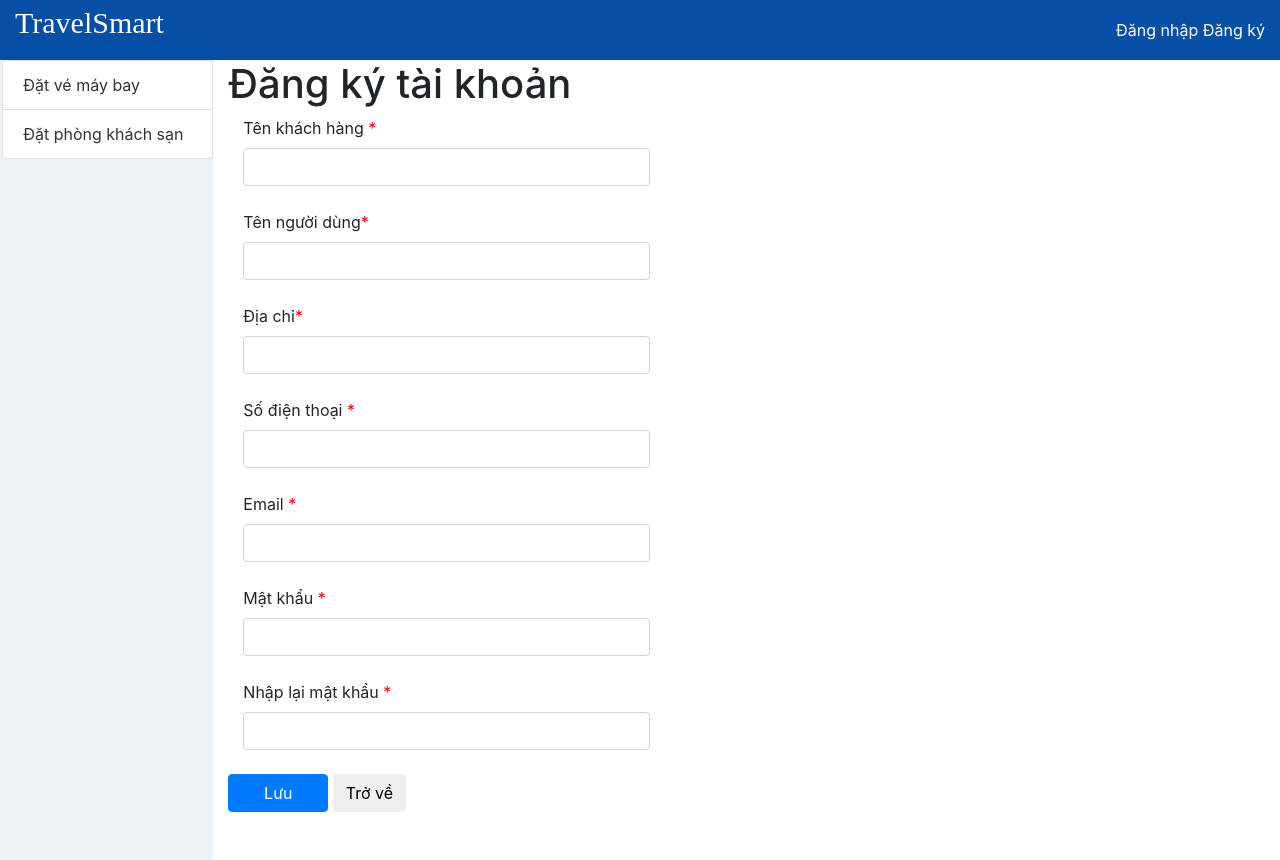
After one commit to PhuongNguyen96UET/thht, a PHP site: the page made by views/register.php in a window 1280 px wide. The commit adds this page. Run offline with PHP 8.4, Linux system fonts and the light colour scheme; the template is opened without the code that fills it, so the values that code supplies are empty.

Commit message:
thay doi

```diff
--- a/controllers/dashboard.php
+++ b/controllers/dashboard.php
@@ -1,9 +1,9 @@
 <?php if (!defined('IN_SITE')) die ('The request not found');
 function getDashBoard()
 {
-    if (!is_logged()){
-        redirect(base_url(), array('controller' => 'login', 'action' => 'logout'));
-    }
+//    if (!is_logged()){
+//    redirect(base_url(), array('controller' => 'login', 'action' => 'logout'));
+//}
     include_once('views/base/header.php');
     include_once('views/base/footer.php');
 }
--- a/controllers/login.php
+++ b/controllers/login.php
@@ -47,6 +47,10 @@ function logout(){
     set_logout();
 
 // Chuyển hướng sang trang login
-    redirect(base_url('?cotroller=login&action=getUser'));
+    redirect(base_url('?cotroller=dashboard&action=getDashBoard'));
 }
+function register(){
+    require_once('views/register.php');
+}
+
 ?>
--- a/controllers/nhanvien.php
+++ b/controllers/nhanvien.php
@@ -1,8 +1,8 @@
 <?php if (!defined('IN_SITE')) die ('The request not found');
 function getQuery(){
-    if (!is_logged()) {
-        redirect(base_url(), array('controller' => 'login', 'action' => 'logout'));
-    }
+//    if (!is_logged()) {
+//        redirect(base_url(), array('controller' => 'login', 'action' => 'logout'));
+//    }
 
     include_once('views/base/header.php');
     include_once('views/nhanvien/nhanvien.php');
--- a/controllers/users_cus.php
+++ b/controllers/users_cus.php
@@ -56,7 +56,7 @@ function getData()
     $paging = paging($link, $total_records, $current_page, $limit);
 
 // Lấy danh sách User
-    $sql =db_create_sql("SELECT users_cus.id,users_cus.fullname,users_cus.username,users_cus.phone,users_cus.email,users_cus.address, as subcription FROM users_cus  {where} LIMIT {$paging['start']}, {$paging['limit']}",$data);
+    $sql =db_create_sql("SELECT users_cus.id,users_cus.fullname,users_cus.username,users_cus.phone,users_cus.email,users_cus.address FROM users_cus  {where} LIMIT {$paging['start']}, {$paging['limit']}",$data);
     $users = db_get_list($sql);
 //}
     include_once('views/khachhang/khachhang.php');
@@ -90,7 +90,7 @@ function addKH(){
             'phone'     => input_post('phone'),
             'email'  => input_post('email'),
             'address'     => input_post('address'),
-            "password"  => input_post("password")
+            "password"  => input_post("password"),
             're-password'  => input_post('re-password'),
         );
 
@@ -108,7 +108,7 @@ function addKH(){
 //            // Nếu insert thành công thì thông báo
 //            // và chuyển hướng về trang danh sách user
             if (db_insert('users_cus', $data)){
-                $link= create_link(base_url(), array('controller' => 'khachhang', 'action' => 'getData'));
+                $link= create_link(base_url(), array('controller' => 'users_cus', 'action' => 'getData'));
                 echo"
             <script>
                 alert('Thêm người dùng thành công!');
--- a/index.php
+++ b/index.php
@@ -3,8 +3,8 @@
 define("IN_SITE", true);
 
 // Lấy module và action trên URL
-$controller = isset($_GET['controller'])? $_GET['controller']: 'login' ;
-$action = isset($_GET['action'])?$_GET['action']: 'getUser' ;
+$controller = isset($_GET['controller'])? $_GET['controller']: 'dashboard' ;
+$action = isset($_GET['action'])?$_GET['action']: 'getDashBoard' ;
 
 include_once('libs/session.php');
 include_once('models/database.php');
--- a/libs/helper.php
+++ b/libs/helper.php
@@ -3,7 +3,7 @@
 # BÀI THỨ 08
 // Hàm tạo URL
 function base_url($uri = ''){
-    return 'http://localhost/pttk/'.$uri;
+    return 'http://localhost/thht/'.$uri;
 }
 
 // Hàm redirect
--- a/views/admin/add.php
+++ b/views/admin/add.php
@@ -1,7 +1,7 @@
 <h1>Thêm thành viên</h1>
 
 
-<form id="main-form" class="form" method="post" action="<?php echo create_link(base_url(), array('controller' => 'user', 'action' => 'addUser')); ?>" accept-charset="utf-8">
+<form id="main-form" class="form" method="post"  accept-charset="utf-8">
     <input type="hidden" name="request_name" value="add_user"/>
 
     <div class="col-md-6">
@@ -27,9 +27,7 @@
 
        <label for="level" class="control-label" >Chọn loại người dùng <span style="color:red;">*</span></label>
        <select class="custom-select" name="level" class="col-sm-10 form-control">
-        <option value="">-- Chọn loại người dùng --</option>
         <option value="1" <?php echo (input_post('level') == 1) ? 'selected' : ''; ?>>Admin</option>
-        <option value="2" <?php echo (input_post('level') == 2) ? 'selected' : ''; ?>>Member</option>
         </select>
         <br>
         <span><?php show_error($error, 'level'); ?></span><br>
--- /dev/null
+++ b/views/register.php
@@ -0,0 +1,100 @@
+<!DOCTYPE html><html><head>
+    <meta charset="UTF-8">
+    <meta name="viewport" content="width=device-width,
+initial-scale=1">
+    <link rel="stylesheet" href="css/font-awesome-4.7.0/css/font-awesome.min.css">
+    <link rel="stylesheet" href="css/bootstrap.css">
+    <link rel="stylesheet" href="css/styles.css">
+    <script src="js/jquery-3.2.1.slim.min.js"></script>
+    <script src="js/popper.min.js"></script>
+    <script src="js/bootstrap.min.js"></script>
+</head><body>
+<div class="container-fluid">
+    <div class="row" style="background-color: #074ea7">
+        <div class="col-xs-1 col-sm-2 logo" >
+            <a href="<?php echo create_link(base_url(), array('controller' => 'dashboard', 'action' => 'getDashBoard'))?>" id="logo2" style="color: white;font-family: initial;font-size: 30px;margin-top: 10px;">TravelSmart</a>
+        </div>
+        <div class="col-xs-11 col-sm-10" >
+            <div id="dndx">
+                <span>
+            <?php if (is_admin()){ ?>
+                <a style="color: white;" href="<?php echo create_link(base_url(), array('controller' => 'list', 'action' => 'getList')); ?>">Quản lý người dùng</a>
+            <?php } ?>
+                    </span>
+                <span id="right">
+                        <?php
+                        if (is_logged()){ ?>
+                            Xin chào <?php echo get_current_username(); ?>
+                            <a style="color: white;" href="<?php echo base_url('?controller=login&action=logout'); ?>">Đăng xuất</a>
+                        <?php   }else{ ?>
+                            <a style="color: white;" href="<?php echo base_url('?controller=login&action=getUser'); ?>">Đăng nhập</a>
+                            <a style="color: white;" href="<?php echo base_url('?controller=login&action=register'); ?>">Đăng ký</a>
+                        <?php } ?>
+            </span></div>
+        </div>
+    </div>
+    <div class="row">
+        <div class="col-xs-1 col-sm-2" id="panel">
+
+            <ul class="fordtreeview list-group">
+                <li class="list-group-item"><a href="<?php echo create_link(base_url(), array('controller' => 'nhanvien', 'action' => 'getQuery'))?>">Đặt vé máy bay</a></li>
+                <li class="list-group-item"><a href="<?php echo create_link(base_url(), array('controller' => 'nhanvien', 'action' => 'getQuery'))?>">Đặt phòng khách sạn</a></li>
+                <?php if (is_admin()){ ?>
+                    <li class="list-group-item"><a href="<?php echo create_link(base_url(), array('controller' => 'khachhang', 'action' => 'getQuery'))?>">Quản lý tài khoản người dùng</a></li>
+                <?php } ?>
+            </ul>
+        </div>
+        <div class="col-xs-11 col-sm-10" id="main">
+
+        <h1>Đăng ký tài khoản</h1>
+
+<form id="main-form" method="post" action="<?php echo create_link(base_url(), array('controller' => 'khachhang', 'action' => 'addKH')); ?>">
+    <input type="hidden" name="request_name" value="add_c"/>
+    <div class="col-md-6">
+        <!-- name -->
+        <label for="fullname" class="control-label" >Tên khách hàng  <span style="color:red;">*</span></label>
+        <input type="text" class="col-sm-10 form-control" name="fullname" value="<?php echo input_post('fullname'); ?>"/>
+        <span><?php show_error($error, 'fullname'); ?></span><br>
+
+        <!-- username -->
+        <label for="username" class="control-label" >Tên người dùng<span style="color:red;">*</span></label>
+        <input type="text" class="col-sm-10 form-control" name="username" value="<?php echo input_post('username'); ?>"/>
+        <span><?php show_error($error, 'username'); ?></span><br>
+
+        <!-- address -->
+        <label for="address" class="control-label" >Địa chỉ<span style="color:red;">*</span></label>
+        <input type="text" class="col-sm-10 form-control" name="address" value="<?php echo input_post('address'); ?>"/>
+        <span><?php show_error($error, 'address'); ?></span><br>
+
+        <!-- phone number -->
+        <label for="phone" class="control-label" >Số điện thoại  <span style="color:red;">*</span></label>
+        <input type="text" class="col-sm-10 form-control" name="phone" value="<?php echo input_post('phone'); ?>"/>
+        <span><?php show_error($error, 'phone'); ?></span><br>
+
+        <!-- email -->
+        <label for="email" class="control-label" >Email <span style="color:red;">*</span></label>
+        <input type="text" class="col-sm-10 form-control" name="email" value="<?php echo input_post('email'); ?>"/>
+        <span><?php show_error($error, 'email'); ?></span><br>
+
+        <!-- password -->
+        <label for="password" class="control-label" >Mật khẩu <span style="color:red;">*</span></label>
+        <input type="password" class="col-sm-10 form-control" name="password" value="<?php echo input_post('password'); ?>"/>
+        <span><?php show_error($error, 'password'); ?></span><br>
+
+        <!-- re-password -->
+        <label for="re-password" class="control-label" >Nhập lại mật khẩu <span style="color:red;">*</span></label>
+        <input type="password" class="col-sm-10 form-control" name="re-password" value="<?php echo input_post('re-password'); ?>"/>
+        <span><?php show_error($error, 're-password'); ?></span><br>
+    </div>
+    <div class="controls">
+        <button form="main-form" type="submit" style="width: 100px;" class="btn btn-primary login">Lưu</button>
+        <a style="width: 100px;" class="button" href="<?php echo create_link(base_url(), array('controller' => 'khachhang', 'action' => 'getQuery')); ?>"><button type="button" class="btn btn-default login">Trở về</button></a>
+    </div>
+</form>
+        </div>
+    </div>
+</div>
+
+<script src="js/index.js"></script>
+
+</body></html>
```
Also changed, not shown: models/database.php (+5 -2 lines), models/user.php (+29 -26 lines), views/base/header.php (+11 -3 lines), views/khachhang/add.php (+11 -10 lines), views/khachhang/data.php (+5 -38 lines), views/khachhang/khachhang.php (+2 -5 lines).
